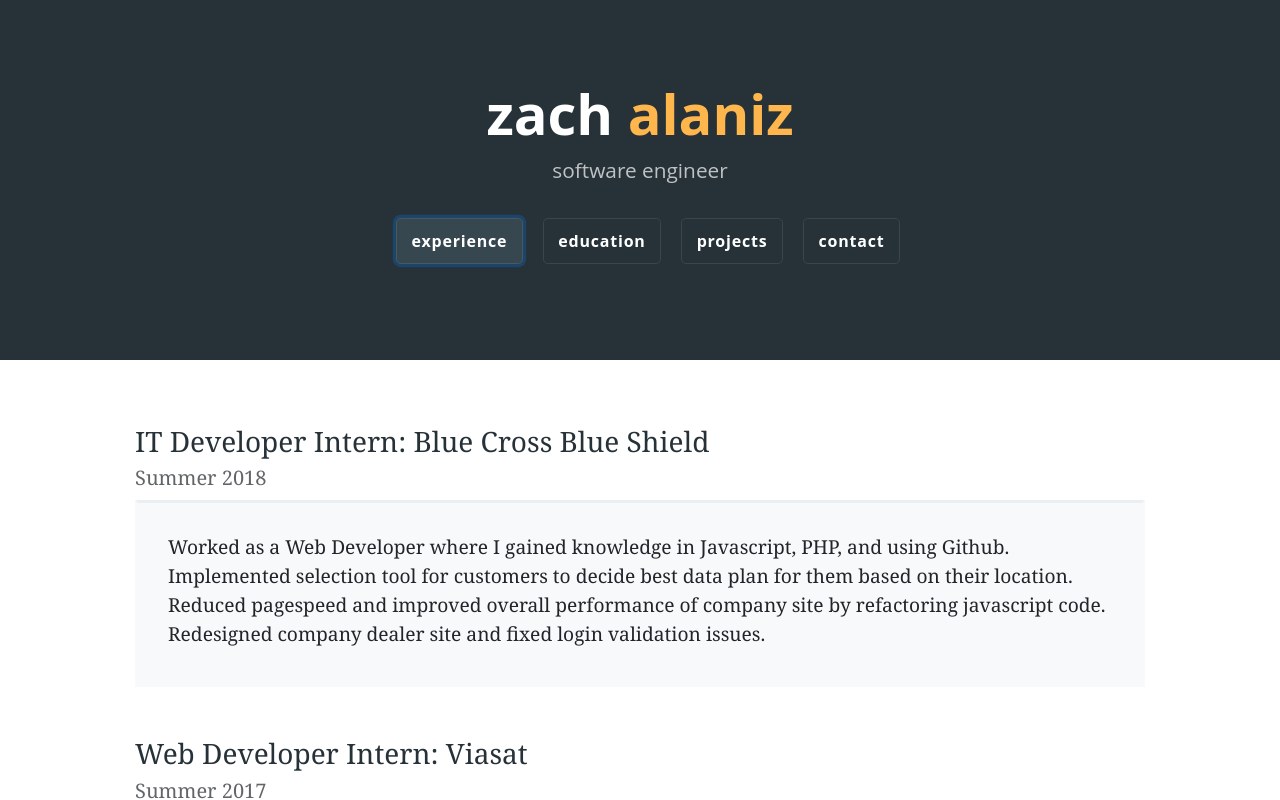
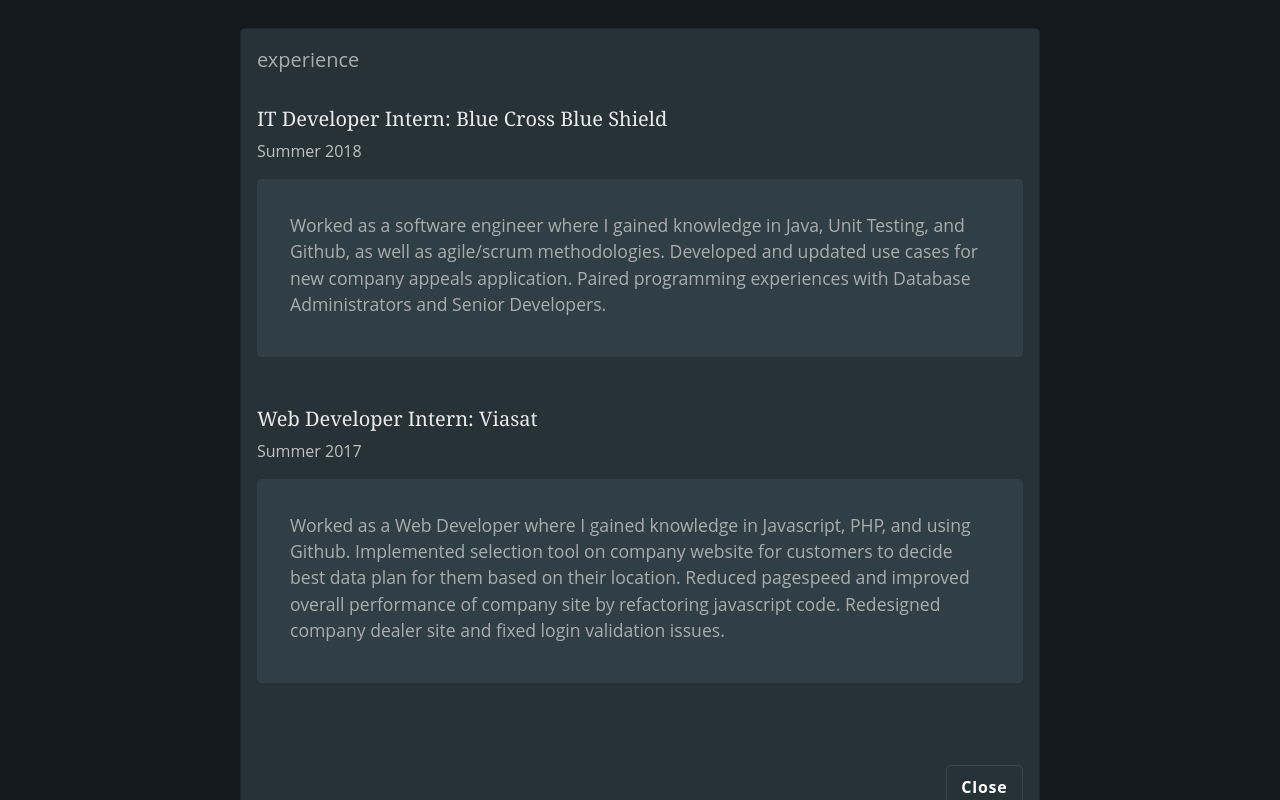
Before and after one commit to zalaniz2/zalaniz2.github.io, a plain HTML site: page index.html in a window 1280 px wide. Both pictures are taken after a click on the link "experience". Shown: the top 800 px of the page. Drawn offline with nearby package versions, Linux system fonts and the light colour scheme.

Commit message:
Changed format, theme.

```diff
--- a/css/index.css
+++ b/css/index.css
@@ -23,6 +23,7 @@
 
 body {
   font-family: open sans,helvetica neue,Helvetica,Arial,sans-serif;
+  background-color: #263238;
 }
 
 h1 {
@@ -31,7 +32,7 @@ h1 {
   color: white;
 }
 #lastname{
-  color: #ffb74d ;
+  color: #ffb74d;
 }
 #firstname{
 }
@@ -49,30 +50,61 @@ h1 {
 #title{
   background-color: #263238;
   padding: 5rem;
+  margin-top: 10%;
 }
 #main-body{
   padding: 65px;
   font-family: Georgia,Cambria,"Times New Roman",Times,serif;
 }
-h3{
-  color: #263238;
+.modal-p{
+  color: white;
   font-weight: 500;
   font-family: Georgia;
+  opacity: .9;
 }
 .text-hover:hover{
-  background-color:  #ffb74d ;
+  background-color:  #ffb74d;
+  color: black;
 }
 .work-p{
   opacity: .7;
 }
 .p-wrap{
-  font-size: 1.2rem;
-  background-color: #f8f9fa;
+  font-size: 1.1rem;
+  background-color: #37474f ;
+  border-radius: .3rem;
   padding: 30px 30px 20px 30px;
   margin-top: 10px;
   margin-bottom: 50px;
   border-style: solid;
   border-color: transparent;
-  border-top-color: #eceff1;
+  color: white;
+  opacity: .6;
 
 }
+.section-title{
+  margin-bottom: 50px;
+  color: #212121;
+}
+hr{
+  margin-top: 0px;
+}
+
+.modal-custom{
+  background: #263238;
+  color: white;
+  font-family: open sans,helvetica neue,Helvetica,Arial,sans-serif;
+}
+.modal-header-custom{
+  border: none;
+  color: white;
+  font-weight: bold;
+  opacity: .6;
+}
+.modal-footer-custom{
+  border: none;
+}
+.exit-modal{
+  color: #ffab40;
+  font-weight: bold;
+}
--- a/index.html
+++ b/index.html
@@ -3,6 +3,7 @@
   <head>
     <meta charset="utf-8">
     <title>Zach Alaniz</title>
+    <meta name="viewport" content="width=device-width, initial-scale=1.0">
   </head>
   <link rel="stylesheet" href="https://stackpath.bootstrapcdn.com/bootstrap/4.3.1/css/bootstrap.min.css" integrity="sha384-ggOyR0iXCbMQv3Xipma34MD+dH/1fQ784/j6cY/iJTQUOhcWr7x9JvoRxT2MZw1T" crossorigin="anonymous">
   <link rel="stylesheet" href="css/index.css">
@@ -12,15 +13,74 @@
       <div class="text-center">
         <h1><span id="firstname">zach</span> <span id="lastname">alaniz</span></h1>
         <p class="title-p">software engineer</p>
-        <p class="title-btn"><a href="#" class="btn btn-custom">experience</a></p>
-        <p class="title-btn"><a href="#" class="btn btn-custom">education</a></p>
+        <p class="title-btn"><a href="#" class="btn btn-custom" data-toggle="modal" data-target=".exp-modal">experience</a></p>
+        <p class="title-btn"><a href="#" class="btn btn-custom" data-toggle="modal" data-target=".edu-modal">education</a></p>
         <p class="title-btn"><a href="#" class="btn btn-custom">projects</a></p>
         <p class="title-btn"><a href="#" class="btn btn-custom">contact</a></p>
       </div>
 </div>
+
+<div class="modal fade exp-modal" tabindex="-1" role="dialog" aria-labelledby="myLargeModalLabel" aria-hidden="true">
+  <div class="modal-dialog modal-lg">
+    <div class="modal-content modal-custom">
+      <div class="modal-header modal-header-custom">
+        <h5 class="modal-title" id="exp-modal-title">experience</h5>
+      <!--  <button type="button" class="close exit-modal" data-dismiss="modal" aria-label="Close">
+          <span aria-hidden="true">&times;</span>
+        </button> -->
+      </div>
+      <div class="modal-body">
+        <h5 class="modal-p">IT Developer Intern: <span class="text-hover">Blue Cross Blue Shield</span></h5>
+        <p class="work-p">Summer 2018</p>
+        <div class="p-wrap">
+          <p>
+             Worked as a software engineer where I gained knowledge in Java, Unit Testing, and Github, as well as agile/scrum methodologies.
+             Developed and updated use cases for new company appeals application.
+             Paired programming experiences with Database Administrators and Senior Developers.
+          </p>
+        </div>
+        <h5 class="modal-p">Web Developer Intern: <span class="text-hover">Viasat</span></h5>
+        <p class="work-p">Summer 2017</p>
+        <div class="p-wrap">
+          <p>
+              Worked as a Web Developer where I gained knowledge in Javascript, PHP, and using Github.
+              Implemented selection tool on company website for customers to decide best data plan for them based on their location.
+              Reduced pagespeed and improved overall performance of company site by refactoring javascript code.
+              Redesigned company dealer site and fixed login validation issues.
+          </p>
+        </div>
+      </div>
+      <div class="modal-footer modal-footer-custom">
+        <button type="button" class="btn btn-custom" data-dismiss="modal">Close</button>
+      </div>
+    </div>
+  </div>
+</div>
+
+<div class="modal fade edu-modal" tabindex="-1" role="dialog" aria-labelledby="myLargeModalLabel" aria-hidden="true">
+  <div class="modal-dialog modal-lg">
+    <div class="modal-content modal-custom">
+      <div class="modal-header modal-header-custom">
+        <h5 class="modal-title" id="exp-modal-title">education</h5>
+
+      </div>
+      <div class="modal-body">
+
+      </div>
+      <div class="modal-footer modal-footer-custom">
+        <button type="button" class="btn btn-custom" data-dismiss="modal">Close</button>
+      </div>
+    </div>
+  </div>
+</div>
+<!--
 <div id="main-body" class="container">
   <div id="experience">
-    <h3>IT Developer Intern: <span class="text-hover">Blue Cross Blue Shield</span></h3>
+    <div class="section-title">
+    <h2>Experience</h2>
+    <hr>
+  </div>
+    <h4>IT Developer Intern: <span class="text-hover">Blue Cross Blue Shield</span></h4>
     <h5 class="work-p">Summer 2018</h5>
     <div class="p-wrap">
       <p>Worked as a Web Developer where I gained knowledge in Javascript, PHP, and using Github.
@@ -29,7 +89,7 @@
         Redesigned company dealer site and fixed login validation issues.
       </p>
     </div>
-    <h3>Web Developer Intern: <span class="text-hover">Viasat</span></h3>
+    <h4>Web Developer Intern: <span class="text-hover">Viasat</span></h4>
     <h5 class="work-p">Summer 2017</h5>
     <div class="p-wrap">
       <p>Worked as a software engineer where I gained knowledge in Java, Unit Testing, and Github.
@@ -40,9 +100,11 @@
     </div>
   </div>
 </div>
+-->
 
 
   <script src="https://code.jquery.com/jquery-3.4.1.min.js" integrity="sha256-CSXorXvZcTkaix6Yvo6HppcZGetbYMGWSFlBw8HfCJo=" crossorigin="anonymous"></script>
+  <script src="https://cdnjs.cloudflare.com/ajax/libs/popper.js/1.14.7/umd/popper.min.js" integrity="sha384-UO2eT0CpHqdSJQ6hJty5KVphtPhzWj9WO1clHTMGa3JDZwrnQq4sF86dIHNDz0W1" crossorigin="anonymous"></script>
   <script type="text/javascript" src="https://stackpath.bootstrapcdn.com/bootstrap/4.3.1/js/bootstrap.min.js"></script>
 
   </body>
```
